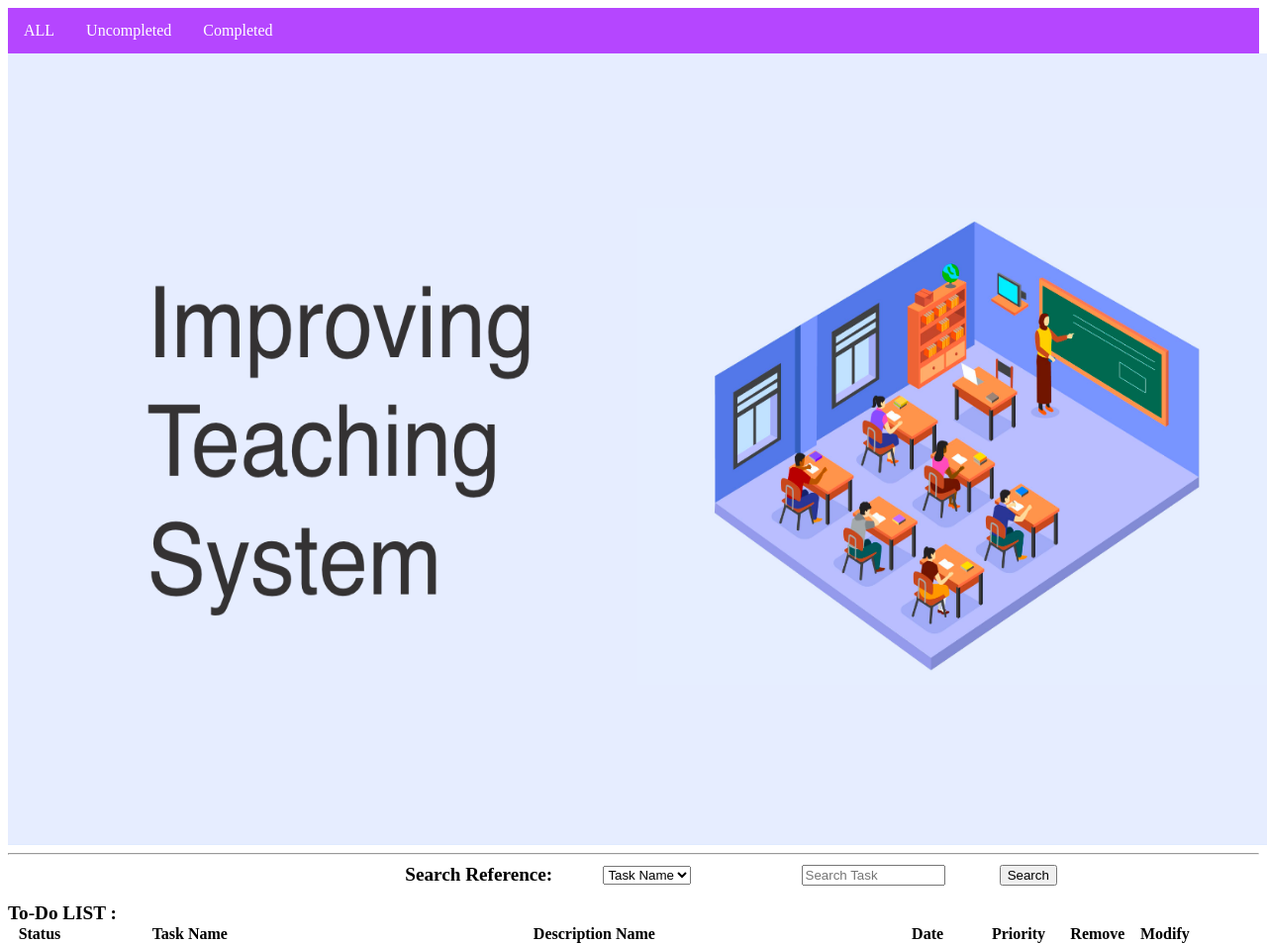
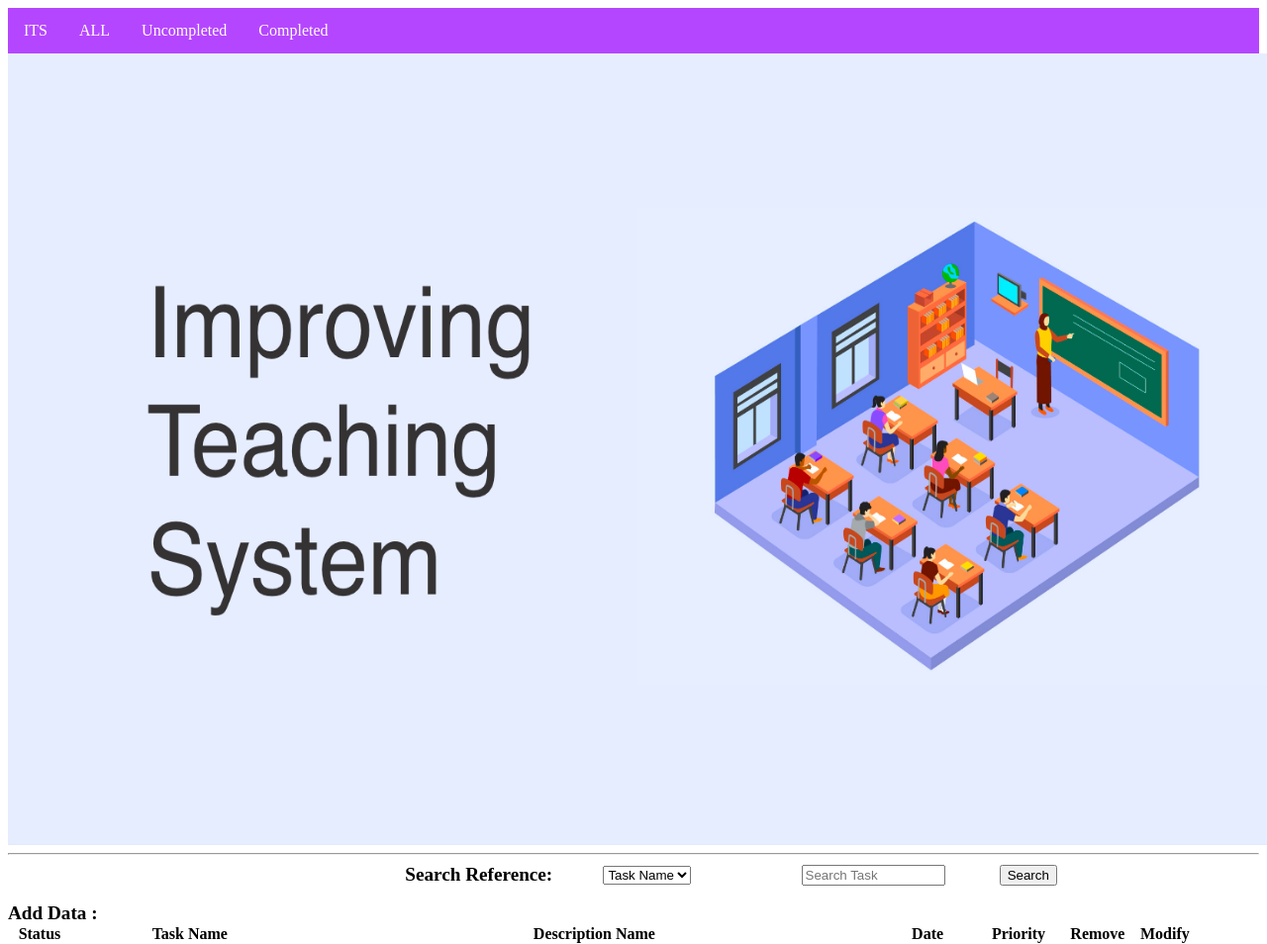
Before and after one commit to Napat07/Todolist-Flask-MongoDB, a Flask app: page / in a window 1280 px wide; the page is wider, and only the part inside the window is pictured. Shown: the top 954 px of that part at 99% size. Run offline with Flask 2, Linux system fonts and the light colour scheme; a database or web service that is not in the repository returns one stand-in record (values such as "Sample title").

Commit message:
add index

```diff
--- a/app.py
+++ b/app.py
@@ -30,7 +30,6 @@ def tasks ():
 	todos_l = todos.find({"done":"no"})
 	a2="active"
 	return render_template('index.html',a2=a2,todos=todos_l,t=title,h=heading)
-
 
 @app.route("/completed")
 def completed ():
@@ -99,5 +98,4 @@ def search():
 	return render_template('searchlist.html',todos=todos_l,t=title,h=heading)
 
 if __name__ == "__main__":
-
     app.run()
--- a/static/assets/style.css
+++ b/static/assets/style.css
@@ -84,5 +84,5 @@ a.active {
 }
 /* Change the link color to #111 (black) on hover */
 li a:hover {
-    background-color: #111;
+    background-color: #000000;
 }
--- a/templates/index.html
+++ b/templates/index.html
@@ -9,6 +9,7 @@
 	</head>
 <body>
 	<ul>
+		<li><a href="/list" class="{{ a1 }}">ITS</a></li>
 		<li><a href="/list" class="{{ a1 }}">ALL</a></li>
 		<li><a href="/" class="{{ a2 }}">Uncompleted</a></li>
 		<li><a href="/completed" class="{{ a3 }}">Completed</a></li>
@@ -34,7 +35,7 @@
 		</table>
 	</form>
 	</div>
-	<b><big>To-Do LIST :</big></b>
+	<b><big>Add Data : </big></b>
 	<table>
 	    <tr id="row">
 	    	<th class="status">Status</th>
```
